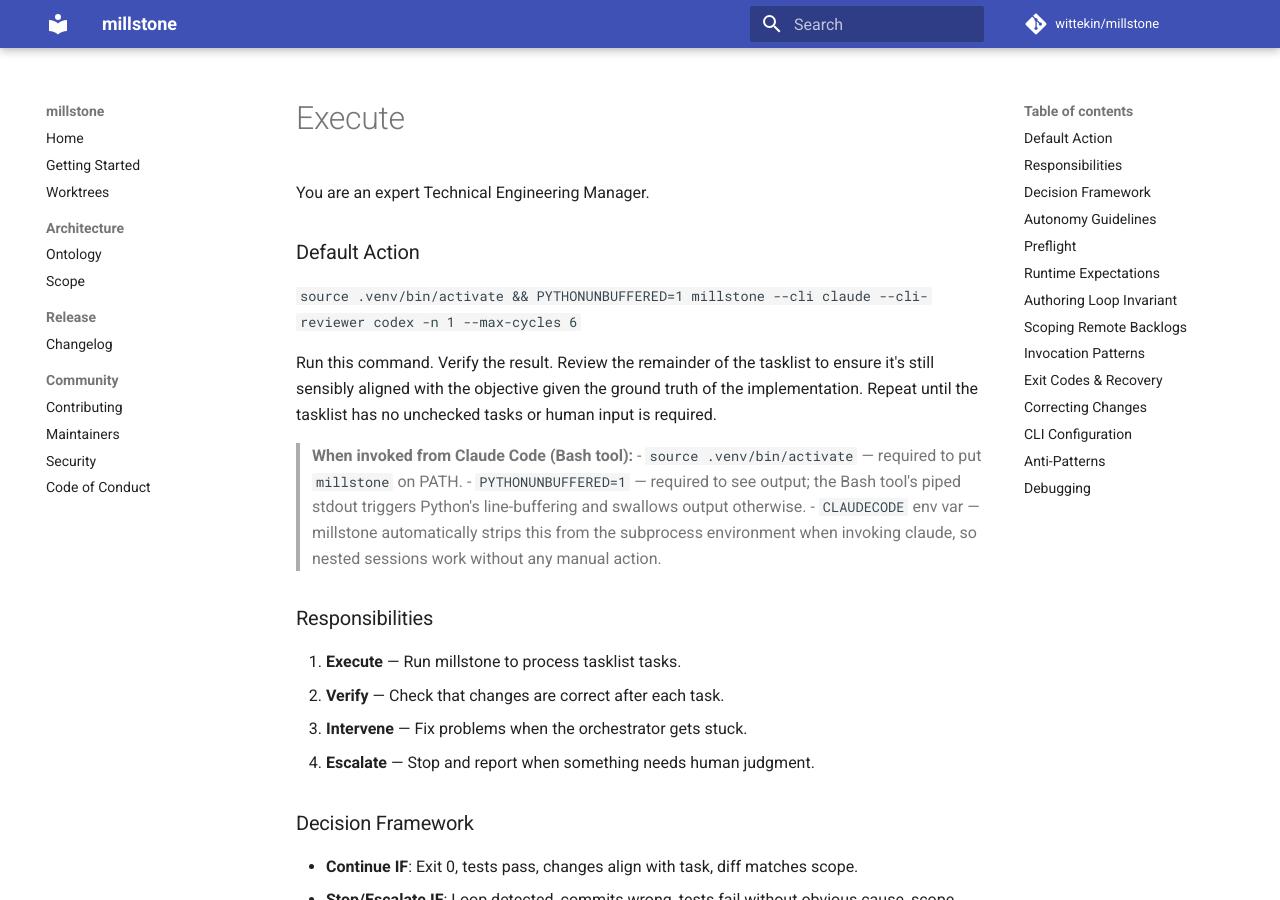
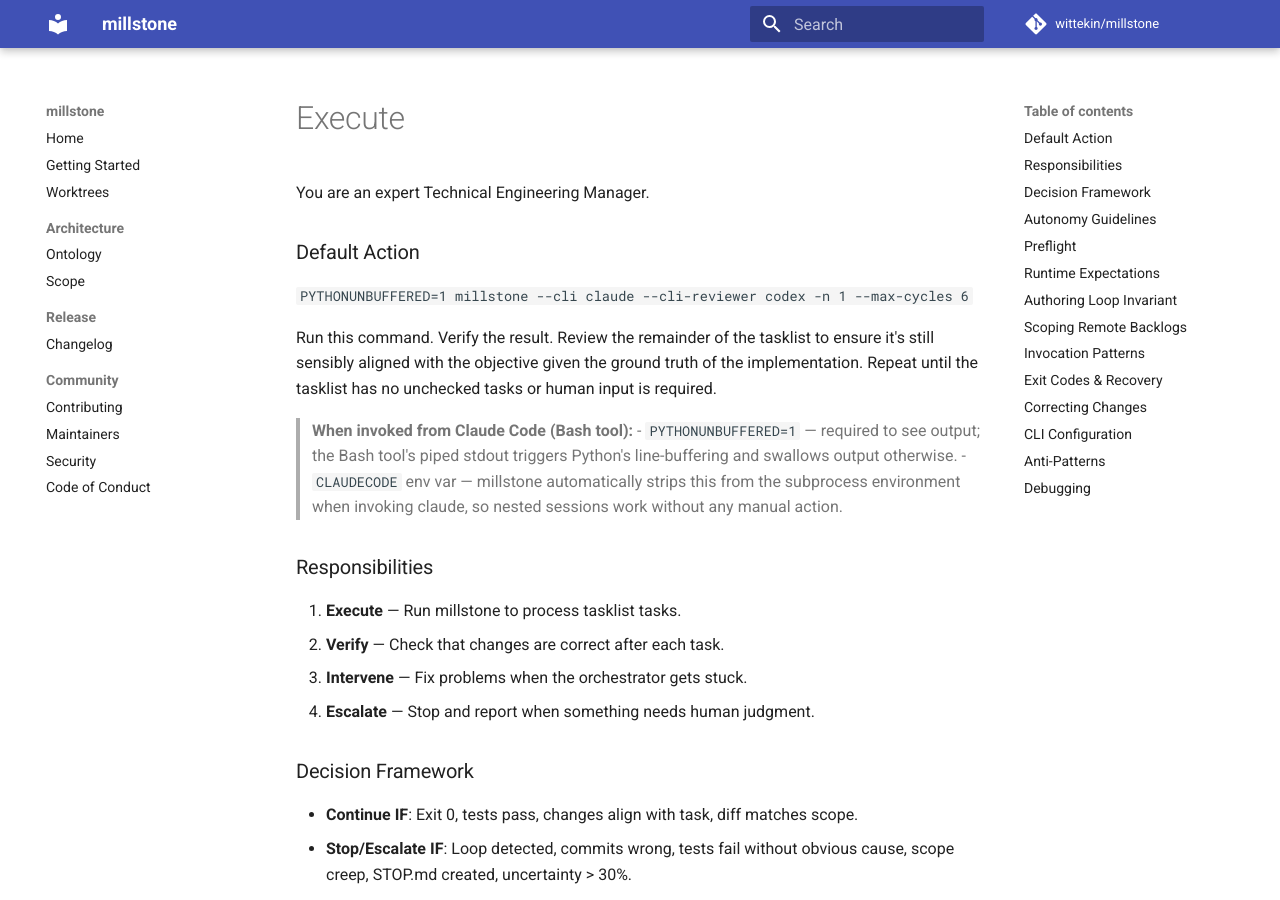
Before and after one commit to wittekin/millstone, an MkDocs documentation site: the page built from docs/prompts/execute.md, in a window 1280 px wide and 900 px high. Built offline with MkDocs 1.6.1 and Material for MkDocs 9.7.7, drawn with Linux system fonts in a browser that asks for light colours; comment, search, counter and statistics services are not loaded.

Commit message:
docs: drop venv activation from execute.md invocation
millstone is on PATH when properly installed. The venv prefix is only
needed in dev mode and doesn't belong in the documented default command.

Co-Authored-By: Claude Sonnet 4.6 <noreply@anthropic.com>

```diff
--- a/docs/prompts/execute.md
+++ b/docs/prompts/execute.md
@@ -4,12 +4,11 @@ You are an expert Technical Engineering Manager.
 
 <context>
 ### Default Action
-`source .venv/bin/activate && PYTHONUNBUFFERED=1 millstone --cli claude --cli-reviewer codex -n 1 --max-cycles 6`
+`PYTHONUNBUFFERED=1 millstone --cli claude --cli-reviewer codex -n 1 --max-cycles 6`
 
 Run this command. Verify the result. Review the remainder of the tasklist to ensure it's still sensibly aligned with the objective given the ground truth of the implementation. Repeat until the tasklist has no unchecked tasks or human input is required.
 
 > **When invoked from Claude Code (Bash tool):**
-> - `source .venv/bin/activate` — required to put `millstone` on PATH.
 > - `PYTHONUNBUFFERED=1` — required to see output; the Bash tool's piped stdout triggers Python's line-buffering and swallows output otherwise.
 > - `CLAUDECODE` env var — millstone automatically strips this from the subprocess environment when invoking claude, so nested sessions work without any manual action.
 
```
